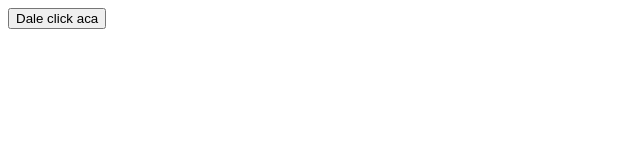
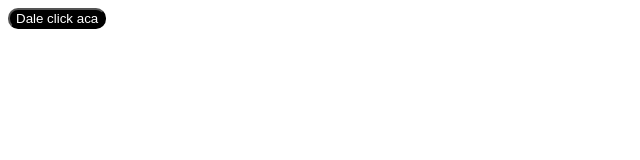
Before and after one commit to Jacksonpirlo/sistema-escolar, a website: page index.html in a window 1280 px wide. Shown: the whole page, without its empty margins (0-640 px from the left). Drawn offline with Linux system fonts and the light colour scheme.

Commit message:
fix:style_button

```diff
--- a/index.html
+++ b/index.html
@@ -3,11 +3,12 @@
 <head>
     <meta charset="UTF-8">
     <meta name="viewport" content="width=device-width, initial-scale=1.0">
+    <link rel="stylesheet" href="./src/css/style.css">
     <title>Document</title>
 </head>
 <body>
     <div>
-        <button id="buttonClick">Dale click aca</button>
+        <button id="buttonClick" class="buttonClick">Dale click aca</button>
     </div>
 
     <script src="./src/js/main.js"></script>
--- a/src/css/style.css
+++ b/src/css/style.css
@@ -0,0 +1,5 @@
+.buttonClick{
+    background-color: black;
+    color: white;
+    border-radius: 10px;
+}
```
